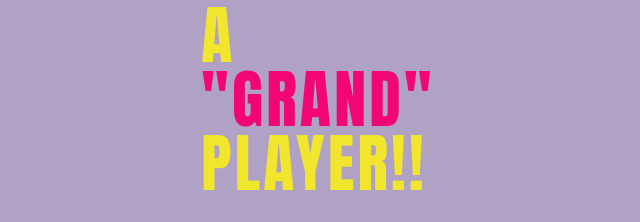
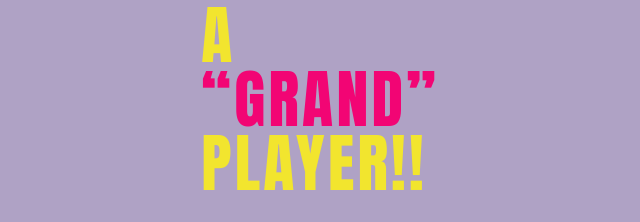
Before and after one commit to immunity428/frontend-basic-site, a plain HTML site: page index.html in a window 1280 px wide. Shown: the part 235-457 px from the top of the page, 557-1197 px from the left. Drawn offline with Linux system fonts and the light colour scheme.

Commit message:
コンフリクトの解消

```diff
--- a/index.html
+++ b/index.html
@@ -26,7 +26,7 @@
           <p class="hero-main-copy">
             BE <br />
             A <br />
-            <span class="hero-main-copy-ace">"GRAND" <br /></span>
+            <span class="hero-main-copy-ace"> “GRAND” <br /> </span>
             PLAYER!!
           </p>
           <p class="hero-sub-copy">
```
